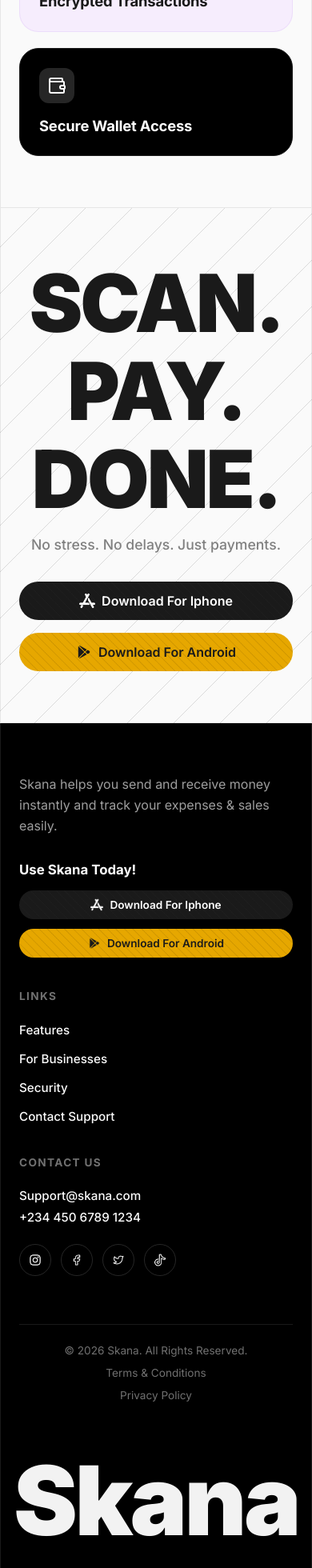
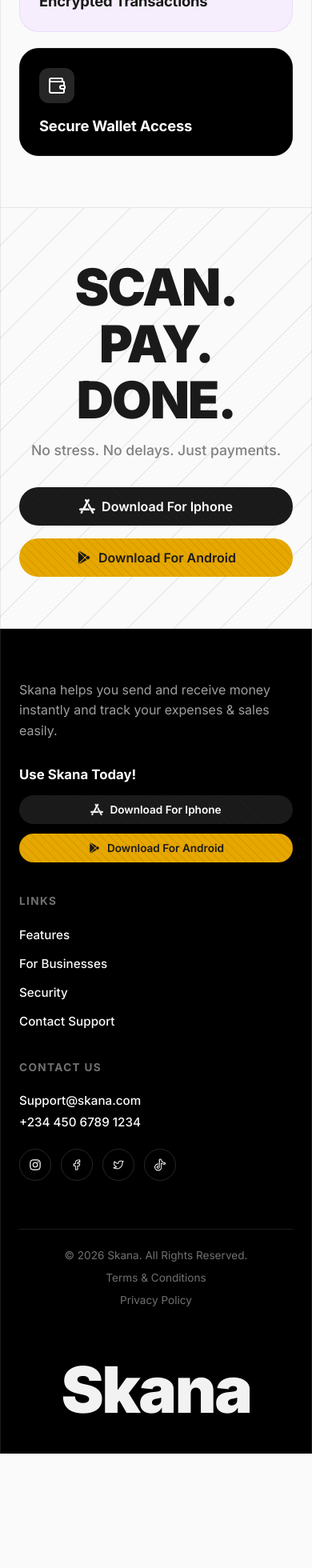
Before and after one commit to Jeremiah-U/skana, a React (Vite) app: page / in a window 390 px wide. Shown: the part 5604-7564 px from the top of the page at 80% size. After the commit the page ends 7421 px from the top, so only its background shows below. Built offline with nearby package versions, Linux system fonts and the light colour scheme.

Commit message:
Fix mobile horizontal overflow from oversized CTA heading and footer watermark

```diff
--- a/src/sections/CtaBanner.css
+++ b/src/sections/CtaBanner.css
@@ -67,6 +67,10 @@
 
 /* Responsive adjustments */
 @media (max-width: 991px) {
+  .cta-banner-heading {
+    font-size: 5rem;
+  }
+
   .cta-banner-container {
     padding: 80px 24px;
   }
@@ -77,6 +81,10 @@
 }
 
 @media (max-width: 480px) {
+  .cta-banner-heading {
+    font-size: 4rem;
+  }
+
   .cta-banner-buttons {
     flex-direction: column;
     align-items: stretch;
--- a/src/sections/Footer.css
+++ b/src/sections/Footer.css
@@ -261,6 +261,6 @@
   }
 
   .footer-watermark-text {
-    font-size: 7.5rem;
+    font-size: 5rem;
   }
 }
```
